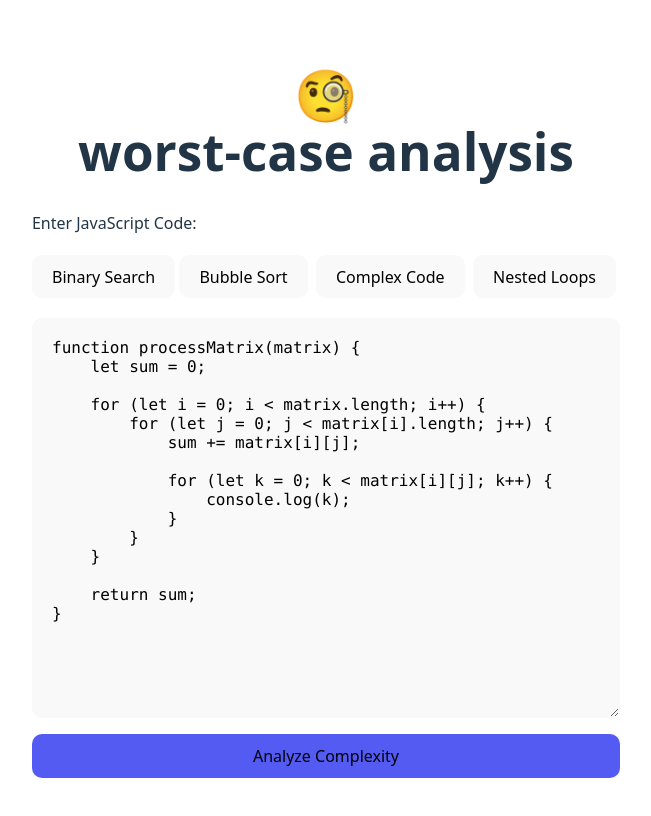
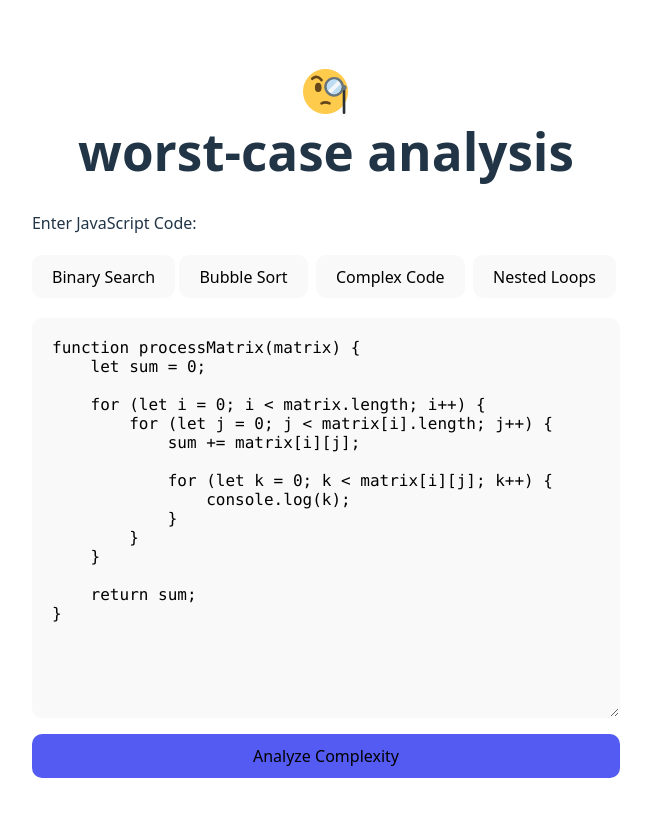
Before and after one commit to henryhale/worstcase, a website built with Vite: page index.html in a window 1280 px wide. Shown: the whole page, without its empty margins (314-965 px from the left). Built offline with nearby package versions, Linux system fonts and the light colour scheme.

Commit message:
chore(docs): add logo.svg

```diff
--- a/index.html
+++ b/index.html
@@ -1,15 +1,19 @@
 <!doctype html>
 <html lang="en">
+
 <head>
     <meta charset="UTF-8" />
-        <link rel="icon" type="image/svg+xml" href="/vite.svg" />
+    <link rel="icon" type="image/svg+xml" href="/logo.svg" />
     <meta name="viewport" content="width=device-width, initial-scale=1.0" />
-        <title>🧐 worst-case analysis</title>
+    <title>worst-case analysis</title>
 </head>
 
 <body class="antialiased">
     <div class="container">
-            <h1>🧐<br />worst-case analysis</h1>
+        <h1>
+            <img width="45" src="/logo.svg" />
+            <br />worst-case analysis
+        </h1>
 
         <div class="input-section">
             <label for="code-input">Enter JavaScript Code:</label>
@@ -25,4 +29,5 @@
 
     <script type="module" src="/demo/main.ts"></script>
 </body>
+
 </html>
```
Also changed, not shown: README.md, public/logo.svg (added). Lines whose indentation alone changed are shown as unchanged.
